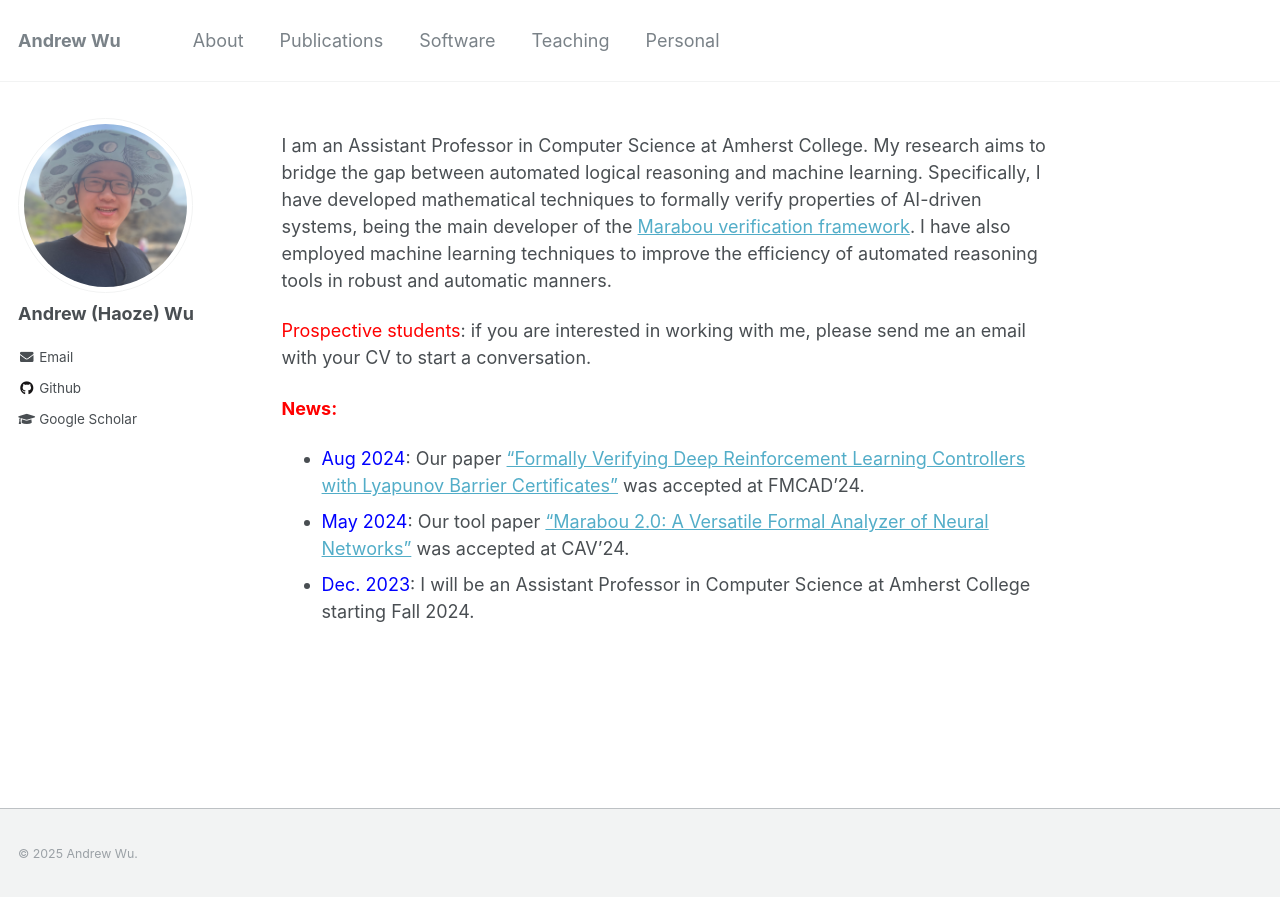
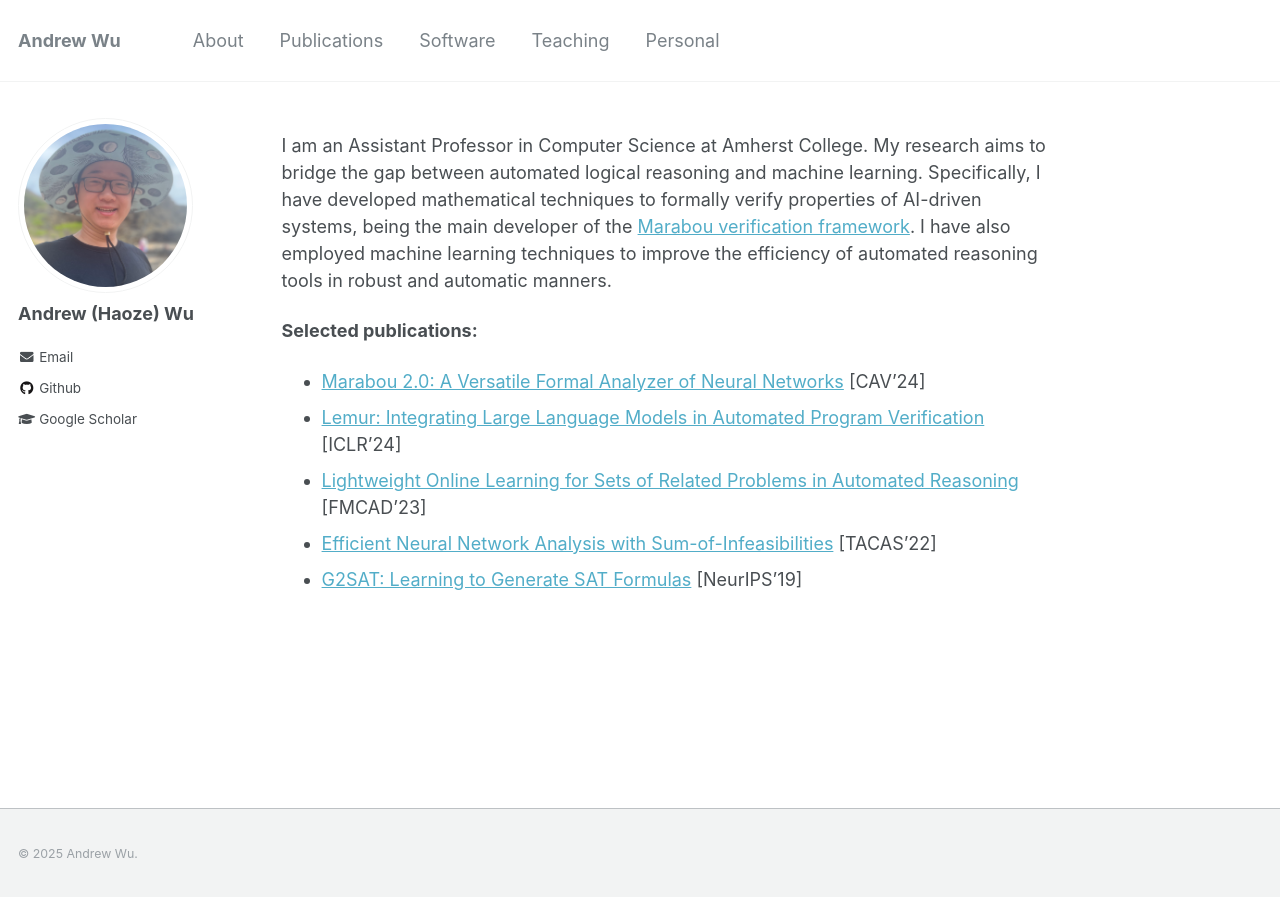
Before and after one commit to wu-haoze/wu-haoze.github.io, a Jekyll site: the page built from _pages/about.md, in a window 1280 px wide. Shown: the top 897 px of the page. Built offline with Jekyll 4.4.1, drawn with Linux system fonts in a browser that asks for light colours.

Commit message:
Revise about page with selected publications
Updated the about page to include selected publications and removed outdated news items.

```diff
--- a/_pages/about.md
+++ b/_pages/about.md
@@ -10,9 +10,9 @@ redirect_from:
 
 I am an Assistant Professor in Computer Science at Amherst College. My research aims to bridge the gap between automated logical reasoning and machine learning. Specifically, I have developed mathematical techniques to formally verify properties of AI-driven systems, being the main developer of the [Marabou verification framework](https://github.com/NeuralNetworkVerification/Marabou){:target="_blank"}. I have also employed machine learning techniques to improve the efficiency of automated reasoning tools in robust and automatic manners.
 
-<span style="color:red">Prospective students</span>: if you are interested in working with me, please send me an email with your CV to start a conversation.
-
-<span style="color:red">**News:**</span>
-- <span style="color:blue">Aug 2024</span>: Our paper ["Formally Verifying Deep Reinforcement Learning Controllers with Lyapunov Barrier Certificates"](https://arxiv.org/abs/2405.14058){:target="_blank"} was accepted at FMCAD'24.
-- <span style="color:blue">May 2024</span>: Our tool paper ["Marabou 2.0: A Versatile Formal Analyzer of Neural Networks"](https://arxiv.org/abs/2401.14461){:target="_blank"} was accepted at CAV'24.
-- <span style="color:blue">Dec. 2023</span>: I will be an Assistant Professor in Computer Science at Amherst College starting Fall 2024.
+**Selected publications:**
+- [Marabou 2.0: A Versatile Formal Analyzer of Neural Networks](https://arxiv.org/abs/2401.14461){:target="_blank"} [CAV'24]
+- [Lemur: Integrating Large Language Models in Automated Program Verification](https://arxiv.org/abs/2310.04870){:target="_blank"} [ICLR'24]
+- [Lightweight Online Learning for Sets of Related Problems in Automated Reasoning](https://repositum.tuwien.at/handle/20.500.12708/188730?mode=full){:target="_blank"} [FMCAD'23]
+- [Efficient Neural Network Analysis with Sum-of-Infeasibilities](https://arxiv.org/abs/2203.11201){:target="_blank"} [TACAS'22]
+- [G2SAT: Learning to Generate SAT Formulas](https://arxiv.org/abs/1910.13445){:target="_blank"} [NeurIPS'19]
```
